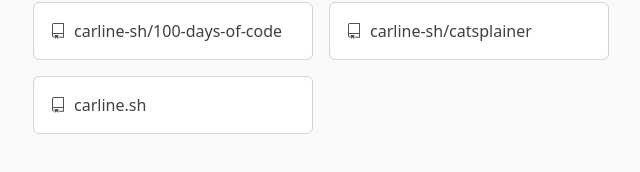
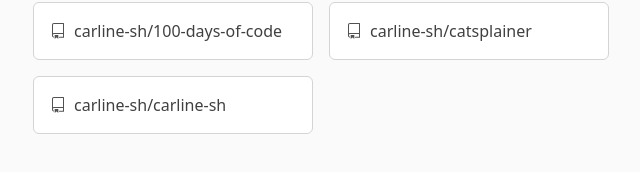
Before and after one commit to carline-sh/carline-sh, a React (Vite) app: page / in a window 1280 px wide. Shown: the part 594-766 px from the top of the page, without its empty margins (319-959 px from the left). Built offline with nearby package versions, Linux system fonts and the light colour scheme.

Commit message:
add favicon

```diff
--- a/index.html
+++ b/index.html
@@ -2,7 +2,7 @@
 <html lang="en">
   <head>
     <meta charset="UTF-8" />
-    <link rel="icon" type="image/svg+xml" href="/vite.svg" />
+    <link rel="icon" type="image/svg+xml" href="/profile.svg" />
     <meta name="viewport" content="width=device-width, initial-scale=1.0" />
     <title>carline-sh</title>
   </head>
--- a/src/App.tsx
+++ b/src/App.tsx
@@ -92,7 +92,7 @@
             {[
               "carline-sh/100-days-of-code",
               "carline-sh/catsplainer",
-              "carline.sh",
+              "carline-sh/carline-sh",
             ].map((title) => (
               <Repository title={title} />
             ))}
```
